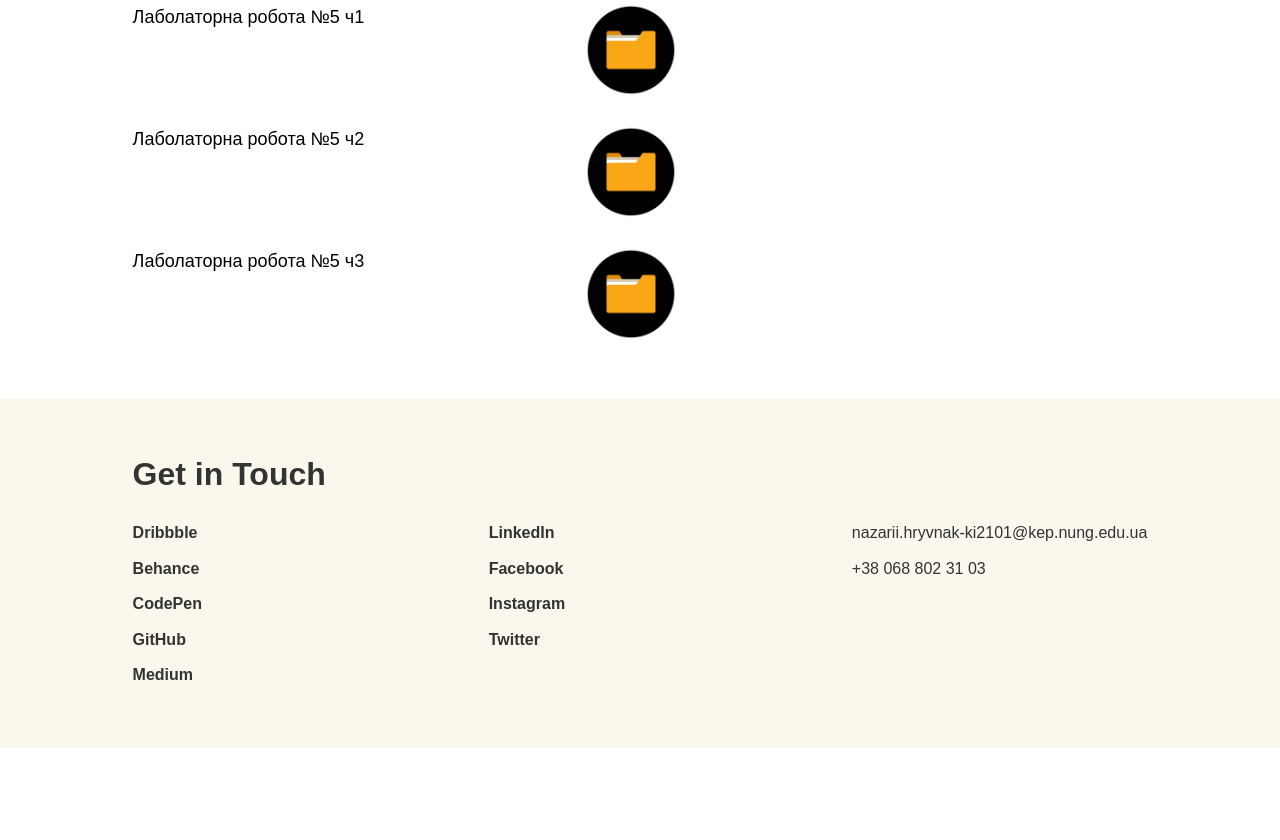
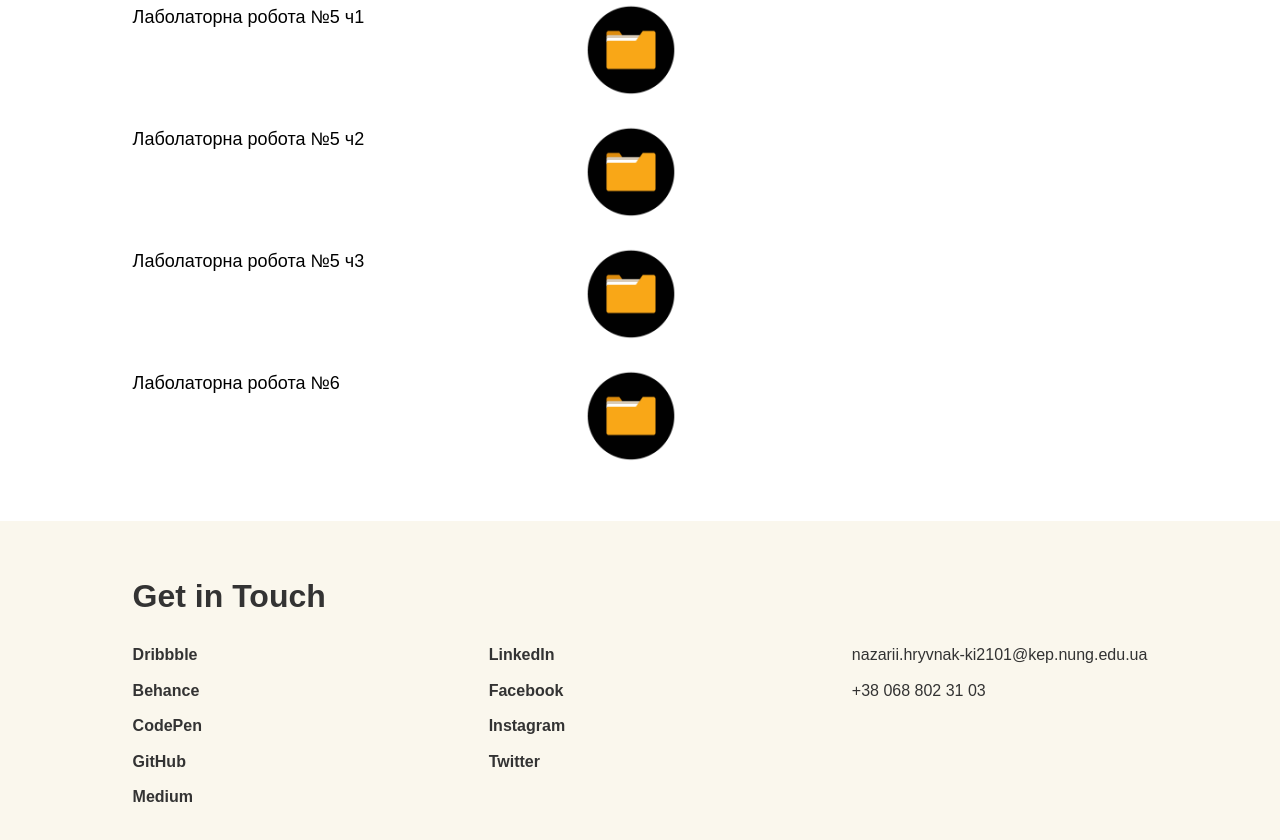
Before and after one commit to NazariiGrivnak/NazariiGrivnak.github.io, a plain HTML site: page index.html in a window 1280 px wide. Shown: the part 2324-3164 px from the top of the page. Before the commit the page ends 3072 px from the top, so only its background shows below. Drawn offline with Linux system fonts and the light colour scheme.

Commit message:
Update index.html

```diff
--- a/index.html
+++ b/index.html
@@ -170,6 +170,17 @@
                     </div>
                 </div>
 
+                <div class="portfolio-description">
+                    <p>Лаболаторна робота №6</p>
+                </div>
+                <div class="portfolio-images">
+                    <div class="image-row">
+                        <a href="Lab6/heroes.html" target="_blank">
+                            <img src="Images/1726381969656.png" alt="Portfolio image 1" class="hover-image">
+                        </a>
+                    </div>
+                </div>
+
 
 
             </div>
```
